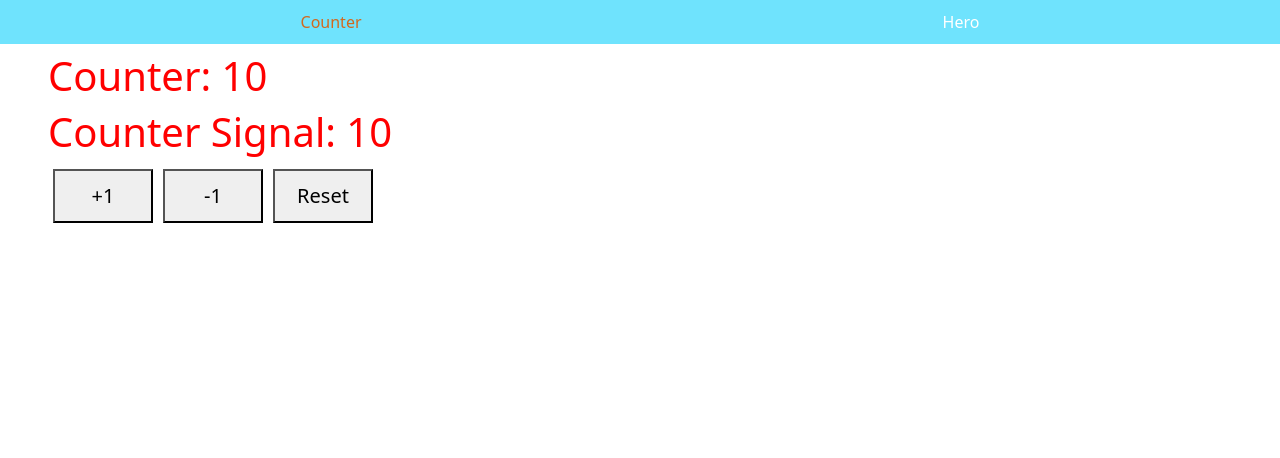
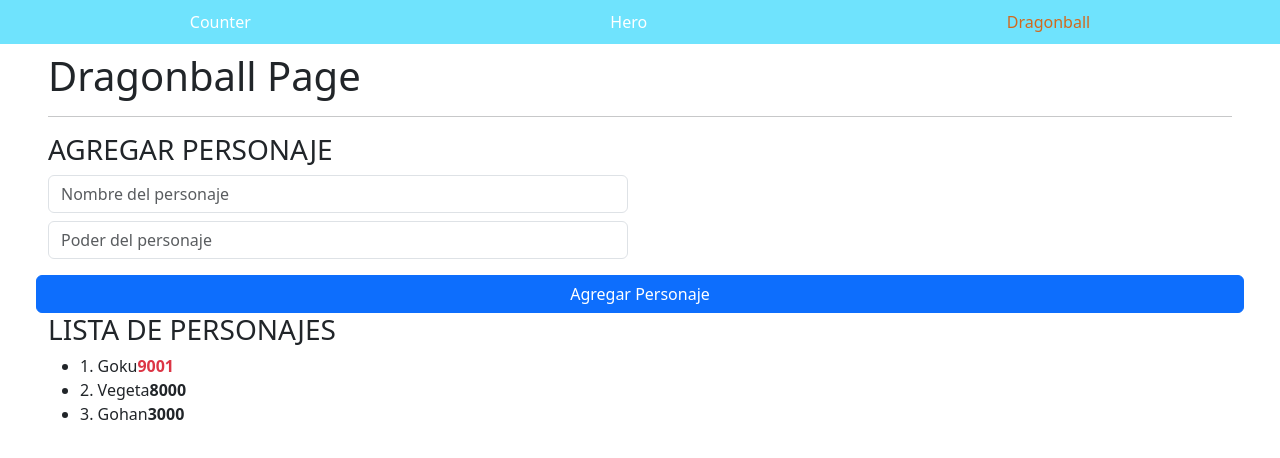
Before and after one commit to KRocioCC/Learning-Angular, an Angular app in the folder 02-bases/: page /dragonball in a window 1280 px wide. Before the commit this address led to /. Shown: the top 458 px of the page. Built offline with nearby package versions, Linux system fonts and the light colour scheme.

Commit message:
creando un nuevo componente y añadiendolo al navbar

```diff
--- a/02-bases/src/app/pages/components/shared/navbar/navbar.html
+++ b/02-bases/src/app/pages/components/shared/navbar/navbar.html
@@ -8,4 +8,6 @@
 
   <a [routerLink]="['/hero']" [routerLinkActive] ="'active'">Hero</a>
 
+  <a [routerLink]="['/dragonball']" [routerLinkActive] ="'active'">Dragonball</a>
+
 </nav>
--- /dev/null
+++ b/02-bases/src/app/pages/dragonball/dragonball-page.component.html
@@ -0,0 +1,34 @@
+<h1>
+  Dragonball Page
+</h1>
+
+<hr>
+
+<section class = "row">
+  <div class = "col-12 col-sm-6">
+    <h3>AGREGAR PERSONAJE</h3>
+  <input type="text" class="form-control mb-2" placeholder="Nombre del personaje">
+  <input type="number" class="form-control mb-2" placeholder="Poder del personaje">
+  </div>
+
+  <button class="mt-2 btn btn-primary">Agregar Personaje</button>
+
+  <div class="col-12 col-sm-6">
+    <h3>LISTA DE PERSONAJES</h3>
+    <ul>
+      <!-- podemos acceder a name solo dentro de @for -->
+      @for(character of characters(); track character.id; let idx = $index){
+        <li>
+
+        <span>{{ idx + 1 }}. {{ character.name }}</span>
+        <strong [class.text-danger]="character.power > 9000">{{ character.power }}</strong>
+          <!-- <strong
+            [ngClass]="powerClasses()">{{ character.power }}</strong> -->
+        </li>
+      }
+
+    </ul>
+  </div>
+
+
+</section>
--- /dev/null
+++ b/02-bases/src/app/pages/dragonball/dragonball-page.component.ts
@@ -0,0 +1,26 @@
+import { Component, computed, signal } from '@angular/core';
+// import { NgClass } from "@angular/common";
+
+interface Character {
+  id:number;
+  name: string;
+  power: number;
+}
+@Component({
+  templateUrl: './dragonball-page.component.html',
+  // imports: [NgClass],
+})
+export class DragonballPageComponent {
+
+  characters = signal<Character[]>([
+    {id: 1, name: 'Goku', power: 9001},
+    {id: 2, name: 'Vegeta', power: 8000},
+    {id: 3, name: 'Gohan', power: 3000},
+  ]);
+
+  powerClasses = computed(() => {
+    return {
+      'text-danger': true,
+    }
+  });
+}
```
Also changed, not shown: 02-bases/src/app/app.routes.ts (+7 -0 lines).
